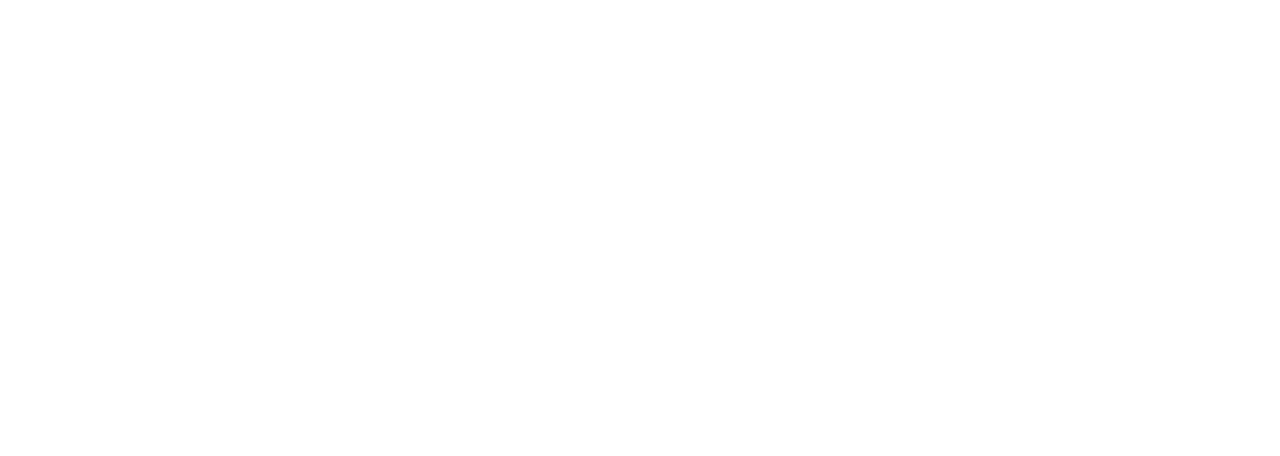
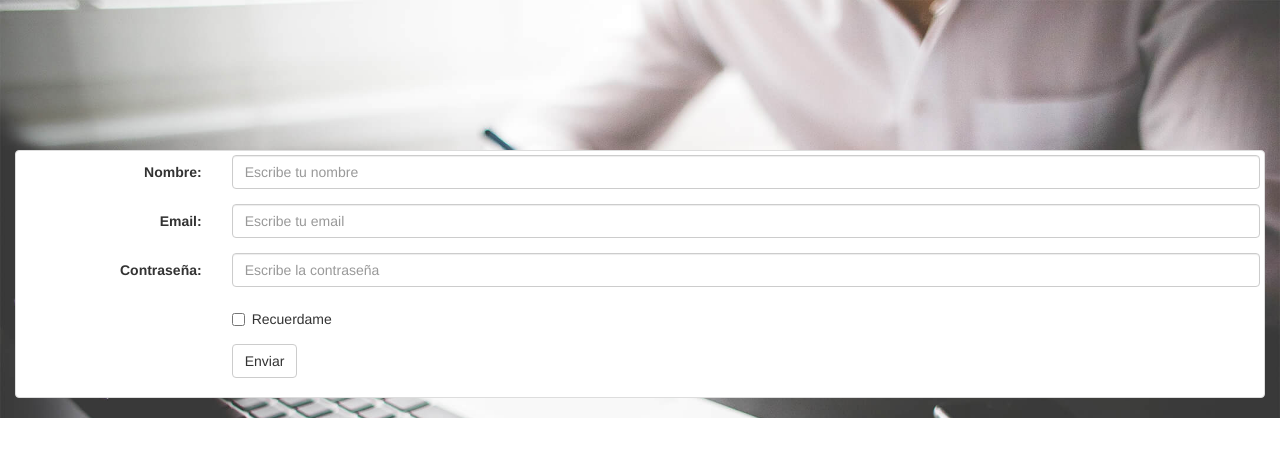
Before and after one commit to karemAlba/30_Business, a plain HTML site: page Problema/contact.html in a window 1280 px wide. Drawn offline with nearby package versions, Linux system fonts and the light colour scheme; files that its build step writes are made by us from their sources.

Commit message:
Entrega final

```diff
--- a/Problema/contact.html
+++ b/Problema/contact.html
@@ -1,9 +1,63 @@
 <!DOCTYPE html>
 <html>
 <head>
-  <title>Contacto</title>
+  	<title>Contacto</title>
+  	<meta charset="utf-8">
+  	<title>User Testing 360°</title>
+  	<link rel="stylesheet" href="css/main.css">
+	<link rel="stylesheet" type="text/css" href="css/bootstrap.css.map">
+	<link rel="stylesheet" type="text/css" href="css/bootstrap.min.css">
+	<link rel="stylesheet" type="text/css" href="css/icomoon.css">
+	<script src="js/nav-scroll.js"></script>
+	<script src="js/menu-scroll.js"></script>
+	<script src="js/main.js"></script>
+	<script src="https://oss.maxcdn.com/libs/html5shiv/3.7.0/html5shiv.js"></script>
+	<script src="https://oss.maxcdn.com/libs/respond.js/1.4.2/respond.min.js"></script>
+	<script src="js/jquery.js"></script>
+	<script src="js/bootstrap.min.js"></script>
+	<script src="js/jquery.easing.min"></script>
+	<link rel="stylesheet" type="text/css" href="animate.css">
 </head>
 <body>
-<!--Escribe aqui tu codigo-->
+	<section>
+		<div class="container-fluid abajo-2 fondo1">
+			<div class="row espacioa">
+				<div class="col-lg-12">
+					<form class="form-horizontal thumbnail">
+				        <div class="form-group">
+				          <label class="control-label col-sm-2" for="email">Nombre:</label>
+				          <div class="col-sm-10">
+				            <input type="email" class="form-control" id="text" placeholder="Escribe tu nombre">
+				          </div>
+				        </div>
+				        <div class="form-group">
+				          <label class="control-label col-sm-2" for="email">Email:</label>
+				          <div class="col-sm-10">
+				            <input type="email" class="form-control" id="email" placeholder="Escribe tu email">
+				          </div>
+				        </div>
+				        <div class="form-group">
+				          <label class="control-label col-sm-2" for="pwd">Contraseña:</label>
+				          <div class="col-sm-10">
+				            <input type="password" class="form-control" id="pwd" placeholder="Escribe la contraseña">
+				          </div>
+				        </div>
+				        <div class="form-group">
+				          <div class="col-sm-offset-2 col-sm-10">
+				            <div class="checkbox">
+				              <label><input type="checkbox"> Recuerdame</label>
+				            </div>
+				          </div>
+				        </div>
+				        <div class="form-group">
+				          <div class="col-sm-offset-2 col-sm-10">
+				            <button type="submit" class="btn btn-default">Enviar</button>
+				          </div>
+				        </div>
+	   				</form>
+				</div>
+			</div>
+		</div>
+	</section>
 </body>
 </html>
--- a/Problema/css/main.css
+++ b/Problema/css/main.css
@@ -28,6 +28,9 @@ nav.navbar{/*Color del nav bar*/
 	background-image: url("../image/large.jpg");
 	background-size: cover;
 	height: 900%;
+}
+.espacioa{
+    margin-top:12%;
 }
 .contenedor1{
     background-color: black;
```
